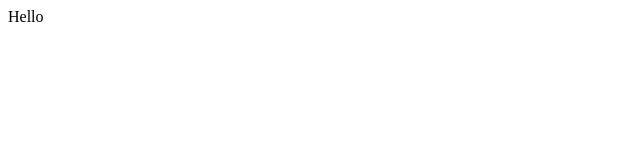
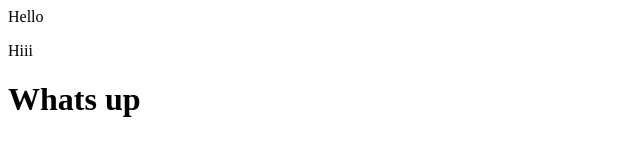
Before and after one commit to Amulyapraveen/firstGit, a plain HTML site: page index2.html in a window 1280 px wide. Shown: the whole page, without its empty margins (0-640 px from the left). Drawn offline with Linux system fonts and the light colour scheme.

Commit message:
Updated with whatsup message

```diff
--- a/index2.html
+++ b/index2.html
@@ -4,5 +4,7 @@
     </head>
     <body>
         <div>Hello</div>
+        <p>Hiii</p>
+        <h1>Whats up</h1>
     </body>
 </html>
```
